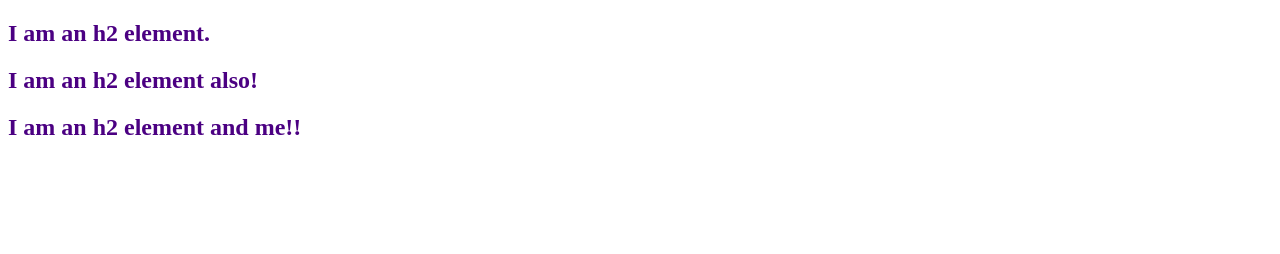
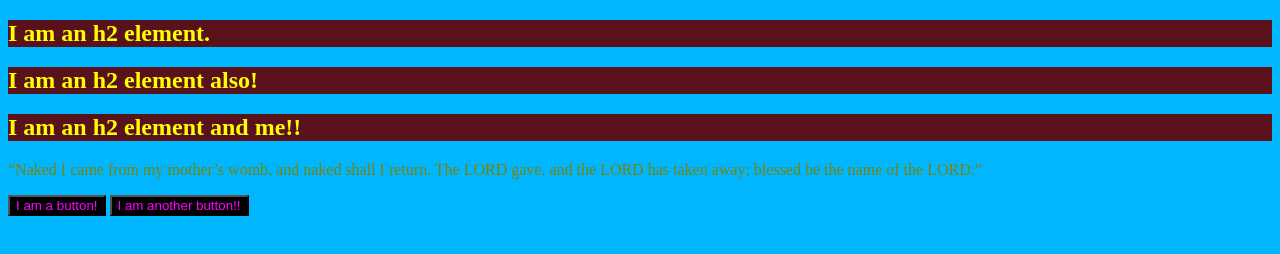
Before and after one commit to YellowSalt/Project1, a plain HTML site: page First CSS.html in a window 1280 px wide. Drawn offline with Linux system fonts and the light colour scheme.

Commit message:
Finished Colors

```diff
--- a/First CSS.html
+++ b/First CSS.html
@@ -25,7 +25,12 @@
         <h2>I am an h2 element also!</h2>
         <h2>I am an h2 element and me!!</h2>
 
+        <p>
+            “Naked I came from my mother’s womb, and naked shall I return. The LORD gave, and the LORD has taken away; blessed be the name of the LORD.”
+        </p>
 
+<button>I am a button!</button>
+<button>I am another button!!</button>
 
 
 
--- a/styles.css
+++ b/styles.css
@@ -1,3 +1,20 @@
-h2{
-    color: indigo;
+h1 {
+    color: brown;
 }
+h2 {
+    color: yellow;
+    background-color: rgb(89, 17,27);
+}
+button {
+    color: magenta;
+    background-color: black;
+}
+p {
+    color: olive;
+}
+
+body {
+    background-color: #00b7ff;
+    /* background-color: #c5e; */
+    /* This could also be #cc55ee */
+}
```
